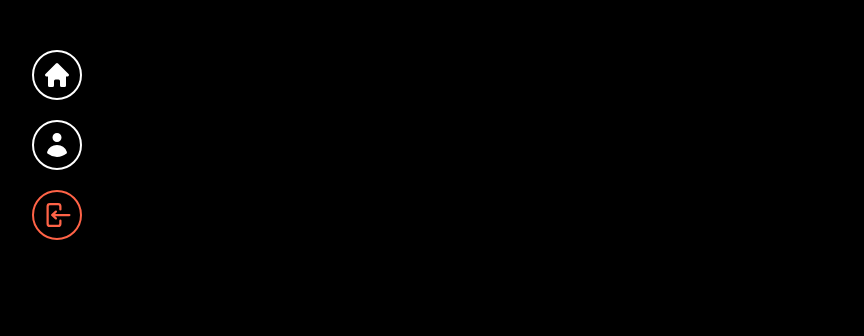
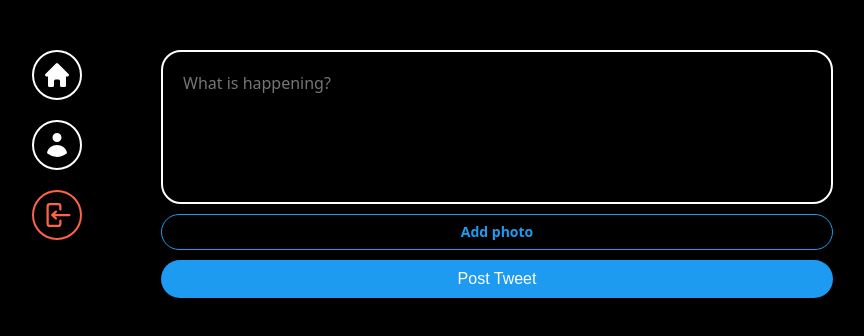
Before and after one commit to jyy1554/react-lecture-clones, a React (Vite) app in the folder 2025/twitter-2025/: page / in a window 1280 px wide. Shown: the top 336 px of the page, without its empty margins (237-1101 px from the left). Built offline with nearby package versions, Linux system fonts and the light colour scheme; no server answers; sample sign-in values are in the browser's storage.

Commit message:
feat: post tweet

```diff
--- /dev/null
+++ b/2025/twitter-2025/src/components/post-tweet-form.tsx
@@ -0,0 +1,108 @@
+import { addDoc, collection } from "firebase/firestore";
+import { useState } from "react";
+import styled from "styled-components";
+import { auth, db } from "../firebase";
+
+const Form = styled.form`
+  display: flex;
+  flex-direction: column;
+  gap: 10px;
+`;
+
+const TextArea = styled.textarea`
+  border: 2px solid white;
+  padding: 20px;
+  border-radius: 20px;
+  font-size: 16px;
+  color: white;
+  background-color: black;
+  width: 100%;
+  resize: none;
+  font-family: system-ui, -apple-system, BlinkMacSystemFont, "Segoe UI", Roboto,
+    Oxygen, Ubuntu, Cantarell, "Open Sans", "Helvetica Neue", sans-serif;
+  &::placeholder {
+    font-size: 16px;
+  }
+  &:focus {
+    outline: none;
+    border-color: #1d9bf0;
+  }
+`;
+
+const AttachFileButton = styled.label`
+  padding: 10px 0px;
+  color: #1d9bf0;
+  text-align: center;
+  border-radius: 20px;
+  border: 1px solid #1d9bf0;
+  font-size: 14px;
+  font-weight: 600;
+  cursor: pointer;
+`;
+
+const AttachFileInput = styled.input`
+  display: none;
+`;
+
+const SubmitBtn = styled.input`
+  background-color: #1d9bf0;
+  color: white;
+  border: none;
+  padding: 10px 0px;
+  border-radius: 20px;
+  font-size: 16px;
+  cursor: pointer;
+  &:hover,
+  &:active {
+    opacity: 0.9;
+  }
+`;
+
+export default function PostTweetForm() {
+  const [isLoading, setLoading] = useState(false);
+  const [tweet, setTweet] = useState("");
+  const [file, setFile] = useState<File | null>();  // typescript 구문임
+  const onChange = (e: React.ChangeEvent<HTMLTextAreaElement>) => {
+    setTweet(e.target.value);
+  };
+  const onFileChange = (e: React.ChangeEvent<HTMLInputElement>) => {
+    const { files } = e.target;
+    if (files && files.length === 1) {
+      setFile(files[0]);
+    }
+  };
+
+  const onSubmit = async(e: React.FormEvent<HTMLFormElement>) => {
+    e.preventDefault();
+    const user = auth.currentUser;
+    if(!user || isLoading || tweet === "" || tweet.length > 180) return;
+
+    try {
+      setLoading(true);
+      await addDoc(collection(db, "tweets"), {
+        tweet,
+        createdAt: Date.now(),
+        username: user.displayName || "Anonymous",
+        userId: user.uid, // 나중에 트윗 삭제권한
+      })
+      // Firebase Storage가 유료화되면서 이미지 업로드 기능은 구현하지 않음
+      setTweet("");
+    } catch(e) {
+      console.log(e);
+    } finally {
+      setLoading(false);
+    }
+  };
+
+  return (
+    <Form onSubmit={onSubmit}>
+      <TextArea rows={5} maxLength={180} onChange={onChange} value={tweet} placeholder="What is happening?" />
+      {/* label과 input이 같은 id를 가지고 있으면 label이 input과 동일한 역할을 하여 input을 숨길 수 있음 */}
+      <AttachFileButton htmlFor="file">
+        {file ? "Photo added ✅" : "Add photo"}
+      </AttachFileButton>
+      <AttachFileInput onChange={onFileChange} type="file" id="file" accept="image/*" />
+      <SubmitBtn type="submit" value={isLoading ? "Posting..." : "Post Tweet"} />
+    </Form>
+  );
+}
--- a/2025/twitter-2025/src/firebase.ts
+++ b/2025/twitter-2025/src/firebase.ts
@@ -1,5 +1,6 @@
 import { initializeApp } from "firebase/app";
 import { getAuth } from "firebase/auth";
+import { getFirestore } from "firebase/firestore";
 
 const firebaseConfig = {
   apiKey: import.meta.env.VITE_APP_API_KEY,
@@ -14,3 +15,5 @@
 
 // 아래는 수기로 추가한 것
 export const auth = getAuth(app);
+
+export const db = getFirestore(app);
--- a/2025/twitter-2025/src/routes/home.tsx
+++ b/2025/twitter-2025/src/routes/home.tsx
@@ -1,10 +1,12 @@
-import { useNavigate } from "react-router-dom";
-import { auth } from "../firebase";
+import PostTweetForm from "../components/post-tweet-form";
+import styled from "styled-components";
+
+const Wrapper = styled.div``;
 
 export default function Home() {
-
   return (
-    <h1>
-    </h1>
+    <Wrapper>
+      <PostTweetForm />
+    </Wrapper>
   );
 }
```
